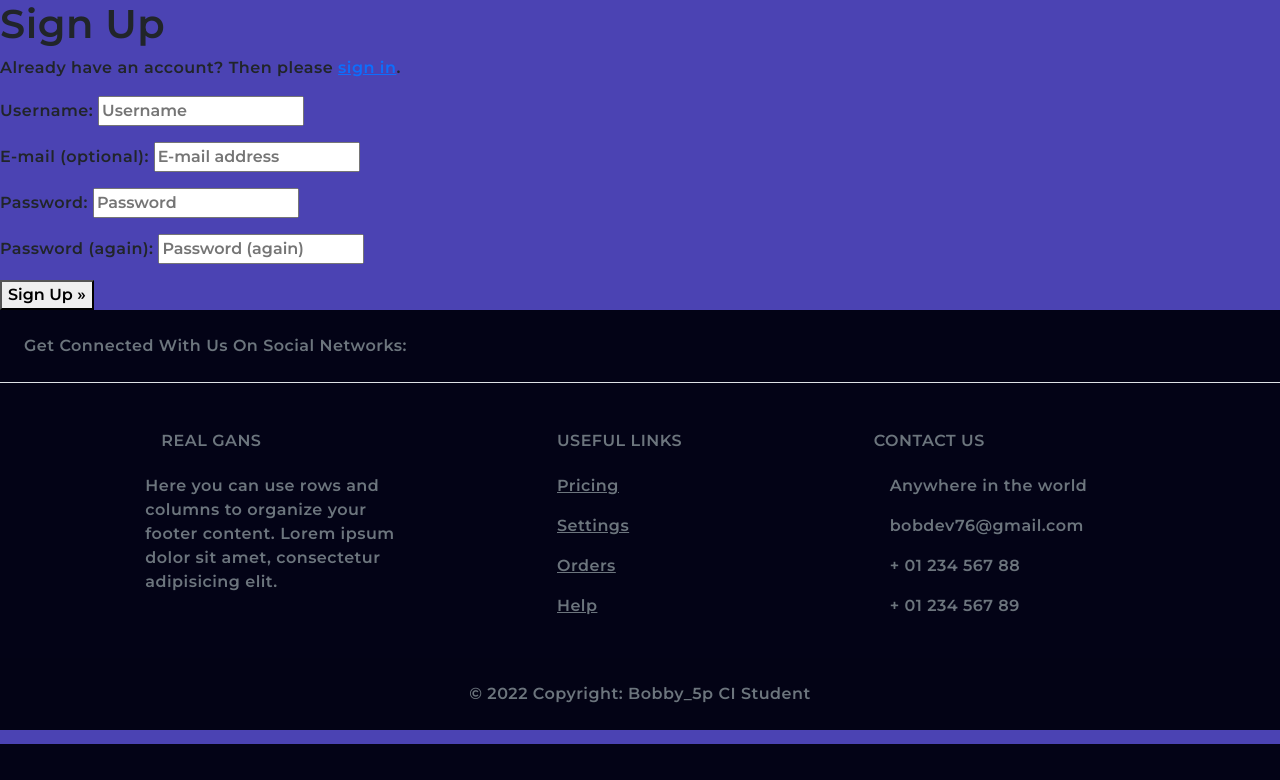
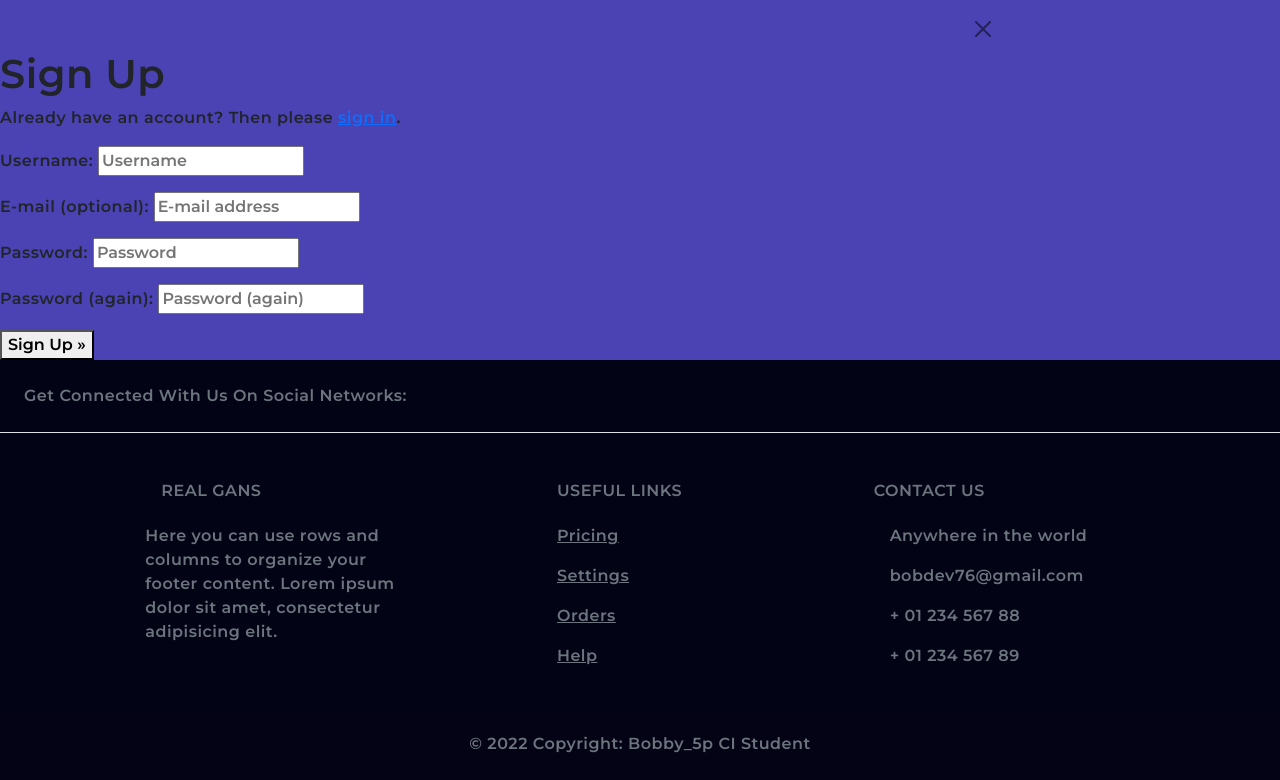
Before and after one commit to bbcam76/Bloglinks, a Django app: page /accounts/signup/ in a window 1280 px wide. Shown: the part 56-836 px from the top of the page. Before the commit the page ends 800 px from the top, so only its background shows below. Run offline with Django 3.2, Linux system fonts and the light colour scheme; tables that the repository leaves empty hold one stand-in row (values such as "Sample post"); one stand-in notice (Sample message) is shown.

Commit message:
message alert base and settings

```diff
--- a/templates/base.html
+++ b/templates/base.html
@@ -64,6 +64,18 @@
     </div>
 </nav>
 
+<div class="container">
+    <div class="row">
+        <div class="col-md-8 offset-md-2">
+            {% for messages in messages %}
+                <div class="alert {{ message.tags }} alert-dismissible fade show" id="msg" role="alert">
+                    {{ message | safe }}
+                    <button type="button" class="btn-close" data-bs-dismiss="alert" aria-label="Close"></button>
+                </div>
+            {% endfor %}
+        </div>
+    </div>
+</div>
 
     {% block content %}
 
```
Also changed, not shown: django_todo/settings.py (+9 -1 lines).
